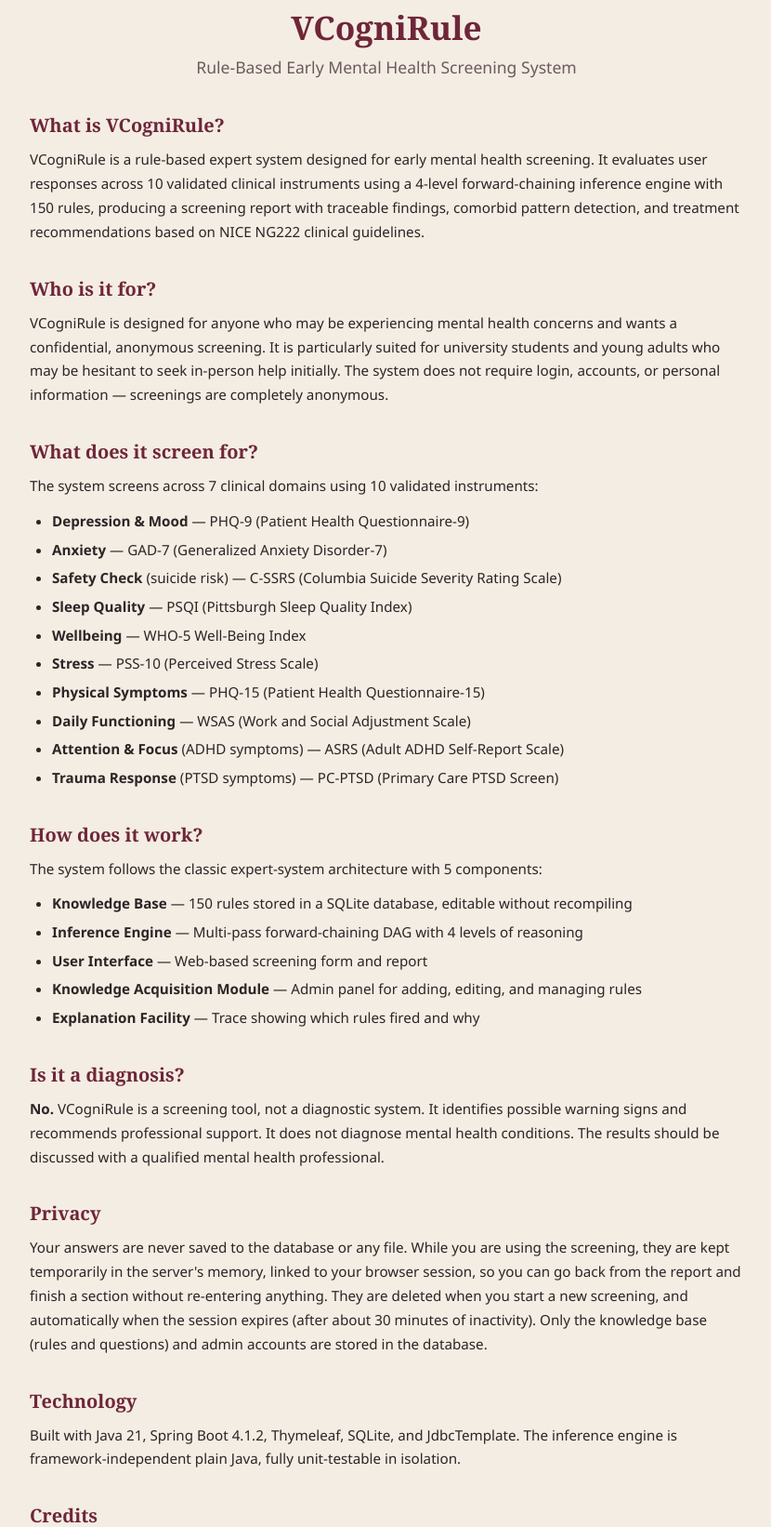
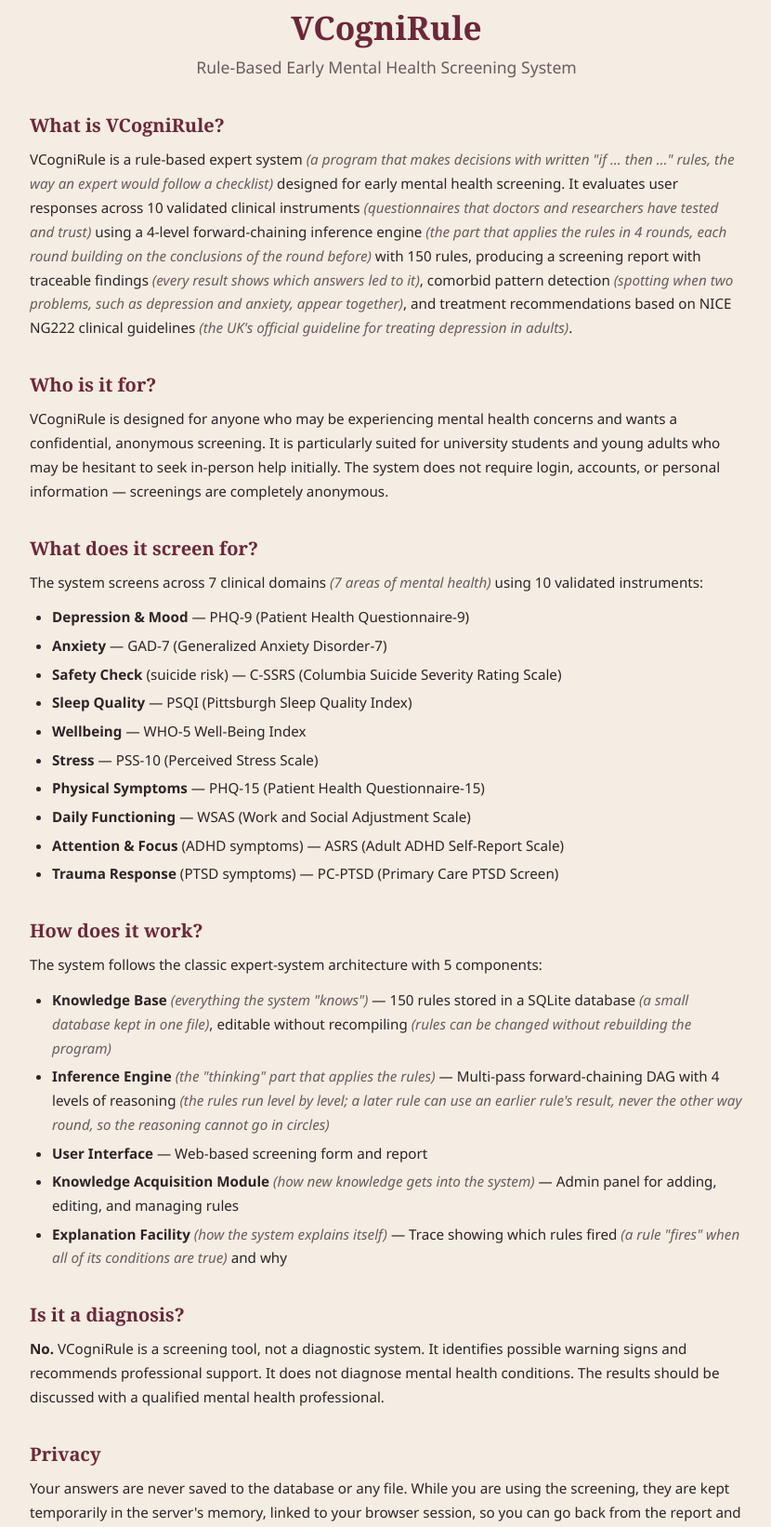
Before and after one commit to SubhanKhanTrekker05/VCogniRule, a Spring Boot app: page /about in a window 1280 px wide. Shown: the part 294-1936 px from the top of the page at 93% size, without its empty margins (224-1054 px from the left). Run offline with Spring Boot 4, Linux system fonts and the light colour scheme.

Commit message:
S1: About page explains each technical term in plain words
Every technical term stays (needed for the viva); a short grey italic
explanation follows each one, e.g. forward-chaining inference engine
(the part that applies the rules in 4 rounds ...).

```diff
--- a/src/main/resources/static/css/style.css
+++ b/src/main/resources/static/css/style.css
@@ -436,6 +436,8 @@ a.chip-skip:hover { border-color: var(--primary); color: var(--primary); }
 .back-link { color: var(--text-muted); text-decoration: none; font-size: 0.9rem; margin-bottom: 1rem; display: inline-block; }
 .back-link:hover { color: var(--primary); }
 .about-content { flex: 1; }
+/* Plain-language explanation shown right after a technical term */
+.term-explain { color: var(--text-muted); font-style: italic; }
 .about-logo { font-size: 3rem; text-align: center; margin-bottom: 0.5rem; }
 .about-content h1 { text-align: center; color: var(--primary); font-size: 2.2rem; }
 .about-content .tagline { text-align: center; color: var(--text-muted); font-size: 1.1rem; margin-bottom: 2rem; }
--- a/src/main/resources/templates/about.html
+++ b/src/main/resources/templates/about.html
@@ -18,13 +18,13 @@
             <p class="tagline">Rule-Based Early Mental Health Screening System</p>
 
             <h2>What is VCogniRule?</h2>
-            <p>VCogniRule is a rule-based expert system designed for early mental health screening. It evaluates user responses across 10 validated clinical instruments using a 4-level forward-chaining inference engine with 150 rules, producing a screening report with traceable findings, comorbid pattern detection, and treatment recommendations based on NICE NG222 clinical guidelines.</p>
+            <p>VCogniRule is a rule-based expert system <span class="term-explain">(a program that makes decisions with written "if … then …" rules, the way an expert would follow a checklist)</span> designed for early mental health screening. It evaluates user responses across 10 validated clinical instruments <span class="term-explain">(questionnaires that doctors and researchers have tested and trust)</span> using a 4-level forward-chaining inference engine <span class="term-explain">(the part that applies the rules in 4 rounds, each round building on the conclusions of the round before)</span> with 150 rules, producing a screening report with traceable findings <span class="term-explain">(every result shows which answers led to it)</span>, comorbid pattern detection <span class="term-explain">(spotting when two problems, such as depression and anxiety, appear together)</span>, and treatment recommendations based on NICE NG222 clinical guidelines <span class="term-explain">(the UK's official guideline for treating depression in adults)</span>.</p>
 
             <h2>Who is it for?</h2>
             <p>VCogniRule is designed for anyone who may be experiencing mental health concerns and wants a confidential, anonymous screening. It is particularly suited for university students and young adults who may be hesitant to seek in-person help initially. The system does not require login, accounts, or personal information — screenings are completely anonymous.</p>
 
             <h2>What does it screen for?</h2>
-            <p>The system screens across 7 clinical domains using 10 validated instruments:</p>
+            <p>The system screens across 7 clinical domains <span class="term-explain">(7 areas of mental health)</span> using 10 validated instruments:</p>
             <ul>
                 <li><strong>Depression &amp; Mood</strong> — PHQ-9 (Patient Health Questionnaire-9)</li>
                 <li><strong>Anxiety</strong> — GAD-7 (Generalized Anxiety Disorder-7)</li>
@@ -41,11 +41,11 @@
             <h2>How does it work?</h2>
             <p>The system follows the classic expert-system architecture with 5 components:</p>
             <ul>
-                <li><strong>Knowledge Base</strong> — 150 rules stored in a SQLite database, editable without recompiling</li>
-                <li><strong>Inference Engine</strong> — Multi-pass forward-chaining DAG with 4 levels of reasoning</li>
+                <li><strong>Knowledge Base</strong> <span class="term-explain">(everything the system "knows")</span> — 150 rules stored in a SQLite database <span class="term-explain">(a small database kept in one file)</span>, editable without recompiling <span class="term-explain">(rules can be changed without rebuilding the program)</span></li>
+                <li><strong>Inference Engine</strong> <span class="term-explain">(the "thinking" part that applies the rules)</span> — Multi-pass forward-chaining DAG with 4 levels of reasoning <span class="term-explain">(the rules run level by level; a later rule can use an earlier rule's result, never the other way round, so the reasoning cannot go in circles)</span></li>
                 <li><strong>User Interface</strong> — Web-based screening form and report</li>
-                <li><strong>Knowledge Acquisition Module</strong> — Admin panel for adding, editing, and managing rules</li>
-                <li><strong>Explanation Facility</strong> — Trace showing which rules fired and why</li>
+                <li><strong>Knowledge Acquisition Module</strong> <span class="term-explain">(how new knowledge gets into the system)</span> — Admin panel for adding, editing, and managing rules</li>
+                <li><strong>Explanation Facility</strong> <span class="term-explain">(how the system explains itself)</span> — Trace showing which rules fired <span class="term-explain">(a rule "fires" when all of its conditions are true)</span> and why</li>
             </ul>
 
             <h2>Is it a diagnosis?</h2>
@@ -55,7 +55,7 @@
             <p>Your answers are never saved to the database or any file. While you are using the screening, they are kept temporarily in the server's memory, linked to your browser session, so you can go back from the report and finish a section without re-entering anything. They are deleted when you start a new screening, and automatically when the session expires (after about 30 minutes of inactivity). Only the knowledge base (rules and questions) and admin accounts are stored in the database.</p>
 
             <h2>Technology</h2>
-            <p>Built with Java 21, Spring Boot 4.1.2, Thymeleaf, SQLite, and JdbcTemplate. The inference engine is framework-independent plain Java, fully unit-testable in isolation.</p>
+            <p>Built with Java 21, Spring Boot 4.1.2 <span class="term-explain">(the web framework that runs the app)</span>, Thymeleaf <span class="term-explain">(builds the web pages)</span>, SQLite, and JdbcTemplate <span class="term-explain">(Spring's helper for reading and writing the database)</span>. The inference engine is framework-independent plain Java <span class="term-explain">(it does not depend on Spring)</span>, fully unit-testable in isolation <span class="term-explain">(automatic tests can check it on its own)</span>.</p>
 
             <h2>Credits</h2>
             <p>All screening instruments are validated, peer-reviewed tools used freely for non-commercial educational purposes:</p>
```
